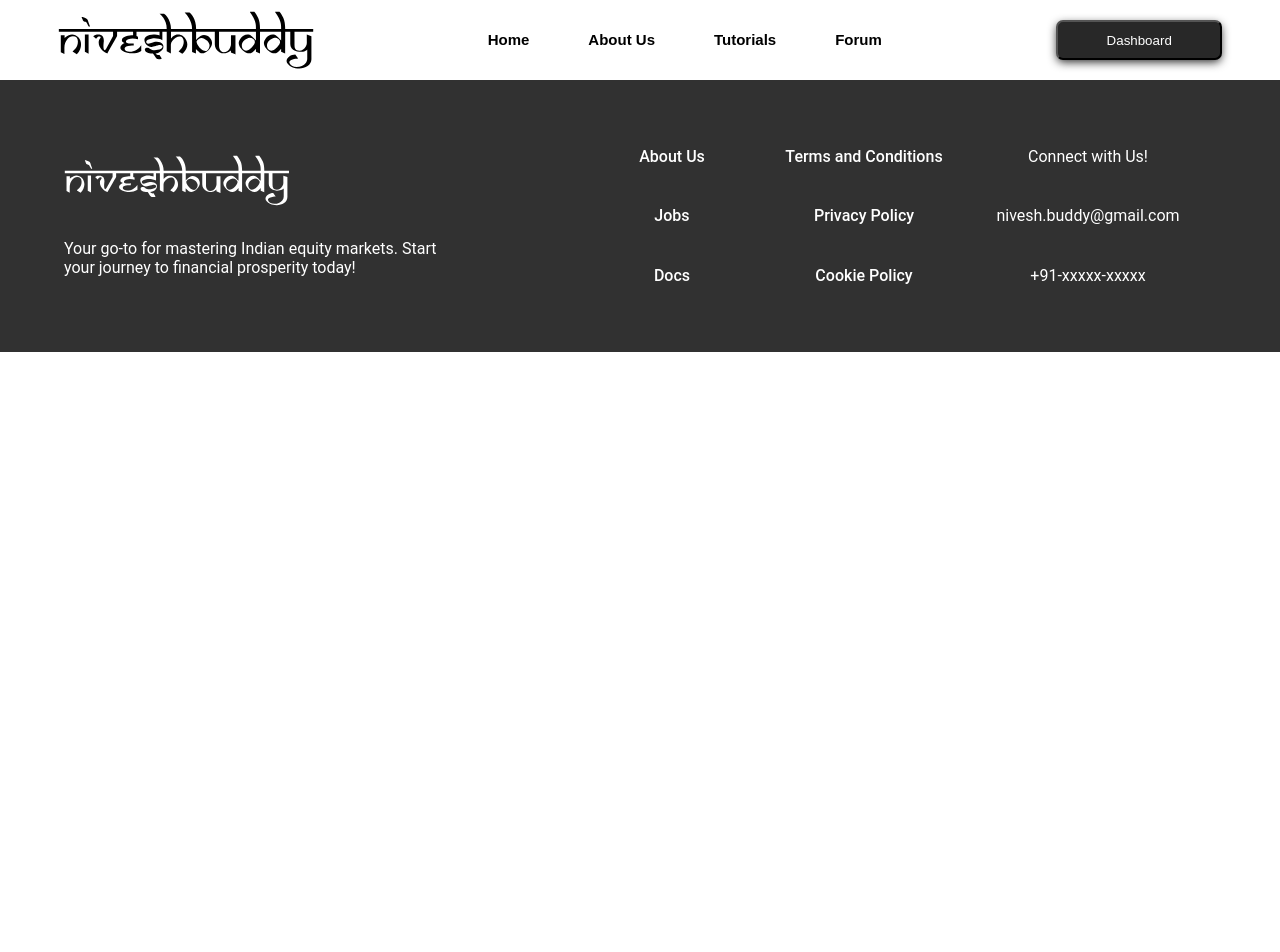
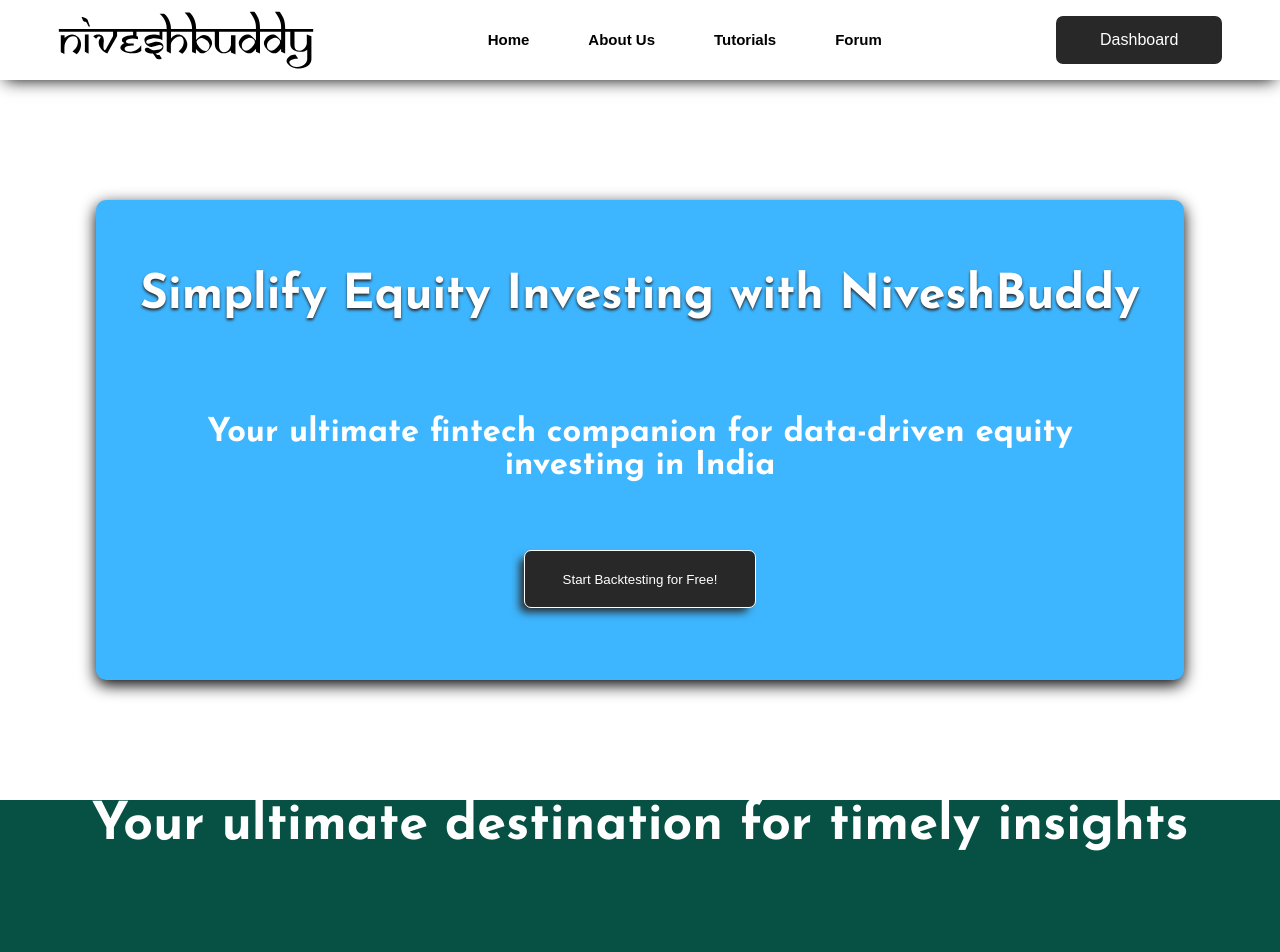
Before and after one commit to NiveshBuddy/Frontend, a React (Create React App) app: page / in a window 1280 px wide. Shown: the top 952 px of the page. Before the commit the page ends 800 px from the top, so only its background shows below. Built offline with nearby package versions, Linux system fonts and the light colour scheme; a small style sheet from the web is missing.

Commit message:
completed lamding and modified next section

```diff
--- a/public/index.html
+++ b/public/index.html
@@ -7,6 +7,15 @@
       name="description"
       content="Web site created using create-react-app"
     />
+    <link rel="preconnect" href="https://fonts.googleapis.com">
+    <link rel="preconnect" href="https://fonts.gstatic.com" crossorigin>
+    <link href="https://fonts.googleapis.com/css2?family=Josefin+Sans:ital,wght@0,100..700;1,100..700&display=swap" rel="stylesheet">
+    <link
+      href="https://www.dafontfree.net/embed/bXlhbm1hci1raHlheS1yZWd1bGFyJmRhdGEvNDI2L20vMTc5NzQ5L0toeWF5LVJlZ3VsYXIudHRm"
+      rel="stylesheet"
+      type="text/css"
+    />
+    <link href="https://fonts.googleapis.com/css2?family=Roboto:ital,wght@0,100;0,300;0,400;0,500;0,700;0,900;1,100;1,300;1,400;1,500;1,700;1,900&display=swap" rel="stylesheet">
     <!--
       manifest.json provides metadata used when your web app is installed on a
       user's mobile device or desktop. See https://developers.google.com/web/fundamentals/web-app-manifest/
--- a/src/App.js
+++ b/src/App.js
@@ -1,10 +1,12 @@
 import Navbar from "./Components/Navbar/Navbar";
 import Footer from "./Components/Footer/Footer";
+import HomePage from "./Pages/HomePage/HomePage"
 
 function App() {
   return (
     <>
       <Navbar/>
+      <HomePage/>
       <Footer/>
     </>
   );
--- a/src/Components/Footer/Footer.module.css
+++ b/src/Components/Footer/Footer.module.css
@@ -1,6 +1,6 @@
 
 foot{
-    width: 100vw;
+    width: 100%;
     height: 34vh;
     background-color: #313131;
     display: flex;
--- a/src/Components/Navbar/Navbar.jsx
+++ b/src/Components/Navbar/Navbar.jsx
@@ -29,7 +29,7 @@
           <a href="#top" className={classes.a}>Forum</a>
         </li>
       </ul>
-      <button>Dashboard</button>
+      <div className={classes.navBtn}>Dashboard</div>
     </nav>
   );
 };
--- a/src/Components/Navbar/Navbar.module.css
+++ b/src/Components/Navbar/Navbar.module.css
@@ -5,7 +5,7 @@
 
 nav{
     height: 10vh;
-    width: 100vw;
+    width: 100%;
     display: flex;
     justify-content: space-around;
     align-items: center;
@@ -23,7 +23,7 @@
 img{
     /* width: 100%;
     height: 100%; */
-    max-width: 100%;
+    max-width: 90%;
     height: auto;
 }
 
@@ -79,13 +79,21 @@
 
 }
 
-button{
-    height: 50%;
+.navBtn{
+    height: 60%;
     width: 13%;
     background-color: #282828;
     border-radius: 7px;
     color: white;
     font-family: 'Myanmar Khyay', sans-serif;
+    cursor: pointer;
+    display: flex;
+    align-items: center;
+    justify-content: center;
+    transition: ease all 0.5s;
+}
+
+.navBtn:hover{
     box-shadow: 0px 3px 10px -1px  #282828;
-    cursor: pointer;
+    transition: ease all 0.5s;
 }
--- /dev/null
+++ b/src/Pages/HomePage/Components/SectionTwo.jsx
@@ -0,0 +1,16 @@
+import React from "react";
+import classes from "../Styles/SectionTwo.module.css"
+
+const SectionTwo = () => {
+    return (
+        <main>
+            <div className={classes.mainTwo}>
+                <div className={classes.Twohead}>
+                    Your ultimate destination for timely insights
+                </div>
+            </div>
+        </main>
+    )
+}
+
+export default SectionTwo;
--- /dev/null
+++ b/src/Pages/HomePage/Components/landing.jsx
@@ -0,0 +1,22 @@
+import React from "react";
+import classes from "../Styles/Landing.module.css"
+
+const Landing = () => {
+    return(
+        <main>
+        <div className={classes.land}>
+            <div className={classes.boxLand}>
+                <div className={classes.head}>
+                    Simplify Equity Investing with NiveshBuddy
+                </div>
+                <div className={classes.subHead}>
+                    <h3>Your ultimate fintech companion for data-driven equity investing in India</h3>
+                    <button>Start Backtesting for Free!</button>
+                </div>
+            </div>
+            </div>
+        </main>
+    )
+}
+
+export default Landing;
--- /dev/null
+++ b/src/Pages/HomePage/HomePage.jsx
@@ -0,0 +1,14 @@
+import React from "react";
+import Landing from "./Components/landing";
+import SectionTwo from "./Components/SectionTwo";
+
+const HomePage = () => {
+    return (
+        <>
+            <Landing/>
+            <SectionTwo/>
+        </>
+    )
+}
+
+export default HomePage;
--- /dev/null
+++ b/src/Pages/HomePage/Styles/Landing.module.css
@@ -0,0 +1,65 @@
+.land{
+    display: flex;
+    justify-content: center;
+    align-items: center;
+    height: 90vh;
+
+}
+
+.boxLand{
+    width: 85vw;
+    height: 60vh;
+    background-color: #3EB6FF;
+    border-radius: 10px;
+    display: flex;
+    color: white;
+    flex-direction: column;
+    justify-content: center;
+    align-items: center;
+    box-shadow: 0px 5px 16px 0px #020202;
+    font-family: 'Josefin Sans';
+}
+
+.head{
+    height: 30%;
+    font-size: 3rem;
+    font-weight: bolder;
+    text-shadow: 0px 2px 3px #282828;
+}
+
+.subHead{
+    height: 40%;
+    font-size: 1.75rem;
+    width: 85%;
+    text-align: center;
+    display: flex;
+    justify-content: space-between;
+    align-items: center;
+    flex-direction: column
+}
+
+button{
+    height: 30%;
+    width: 25%;
+    background-color: #282828;
+    border-radius: 7px;
+    color: white;
+    font-family: 'Myanmar Khyay', sans-serif;
+    cursor: pointer;
+    display: flex;
+    align-items: center;
+    justify-content: center;
+    transition: ease all 0.2s;
+    border-color: white;
+    border: 1px solid white;
+    box-shadow: -6px 6px 8px -2px #282828;
+}
+
+button:hover{
+    background-color: #15533b;
+}
+
+button:active{
+    scale: 0.9;
+    transition: ease all 0.2s;
+}
--- /dev/null
+++ b/src/Pages/HomePage/Styles/SectionTwo.module.css
@@ -0,0 +1,16 @@
+.mainTwo{
+    background-color: #065143;
+    width: 100%;
+    height: 90vh;
+    display: flex;
+    flex-direction: column;
+
+}
+
+.Twohead{
+    font-family: 'Josefin Sans';
+    font-weight: bolder;
+    font-size: 3.25rem;
+    color: white;
+    text-align: center;
+}
```
